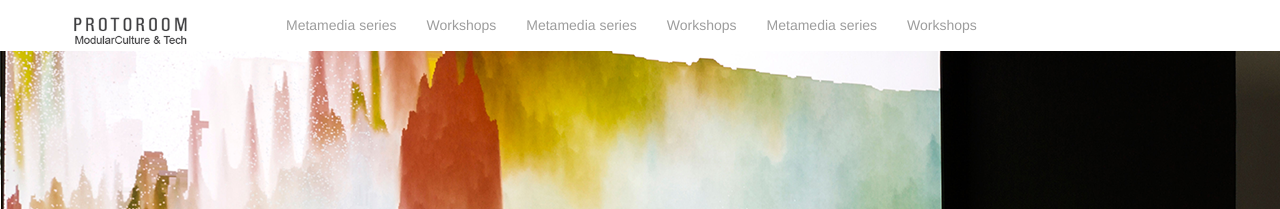
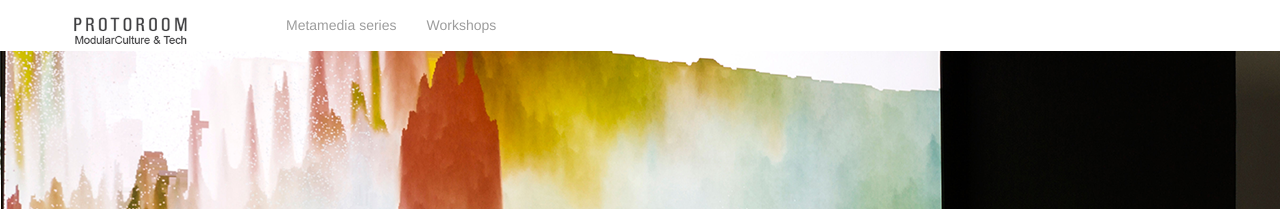
Before and after one commit to PROTOROOM/PROTOROOM, a Jekyll site: the page built from index.html, in a window 1280 px wide. Shown: the top 209 px of the page. Built offline with Jekyll 4.4.1, drawn with Linux system fonts in a browser that asks for light colours; some of the changed lines change nothing that is shown.

Commit message:
Update navigation.html

```diff
--- a/_includes/navigation.html
+++ b/_includes/navigation.html
@@ -17,11 +17,11 @@
 
     <div id='menu'>
       <ul>
+          <li><a href='/metamedia_series'> Metamedia series </a></li>
+          <li><a href='/workshops'> Workshops </a></li>
         <!-- {% for feature in site.features %} -->
         <!-- <li> -->
           <!-- <a href='#{{ feature.id }}'>{{ feature.name }}</a> -->
-          <li><a href='/metamedia_series'> Metamedia series </a></li>
-          <li><a href='/workshops'> Workshops </a></li>
         <!-- </li> -->
         <!-- {% endfor %} -->
       </ul>
```
